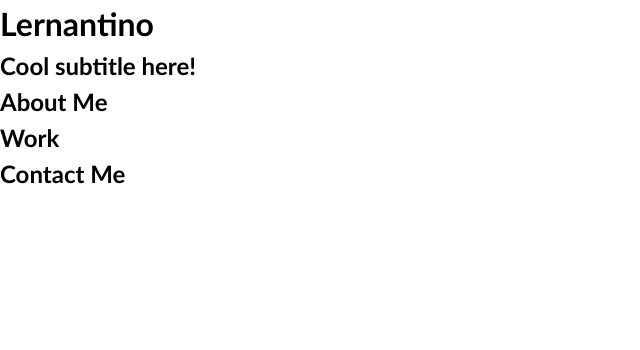
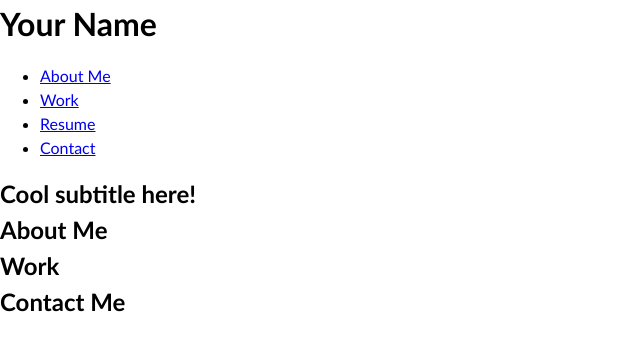
Before and after one commit to JBraddockm/sb-module-two-portfolio-page-challenge, a plain HTML site: page index.html in a window 1280 px wide. Shown: the whole page, without its empty margins (0-640 px from the left). Drawn offline with Linux system fonts and the light colour scheme.

Commit message:
Added semantic HTML structure for Header.

```diff
--- a/index.html
+++ b/index.html
@@ -6,14 +6,29 @@
     <meta name="viewport" content="width=device-width, initial-scale=1.0">
     <meta http-equiv="X-UA-Compatible" content="ie=edge">
     <title>Lernantino // Web Developer</title>
-  <link rel="stylesheet" href="./assets/css/style.css" />
+    <link rel="stylesheet" href="./assets/css/style.css"/>
 </head>
 
 <body>
-  <!-- main logo / nav -->
-  <header>
-    <h1>Lernantino</h1>
-    <nav>
+
+<!-- Header -->
+<header id="header" class="site-header">
+    <h1 class="site-title" title="Your Name" tabindex="0">Your Name</h1>
+    <nav class="nav-menu">
+        <ul id="primary-menu" class="menu" role="menubar">
+            <li class="menu-item" role="menuitem">
+                <a href="#about-me" title="About Me">About Me</a>
+            </li>
+            <li class="menu-item" role="menuitem">
+                <a href="#work" title="My Selected Works">Work</a>
+            </li>
+            <li class="menu-item" role="menuitem">
+                <a href="#" title="Download Resume" target="_blank">Resume</a>
+            </li>
+            <li class="menu-item" role="menuitem">
+                <a href="#contact" title="Contact Me">Contact</a>
+            </li>
+        </ul>
     </nav>
 </header>
 
```
Lines whose indentation alone changed are shown as unchanged.
